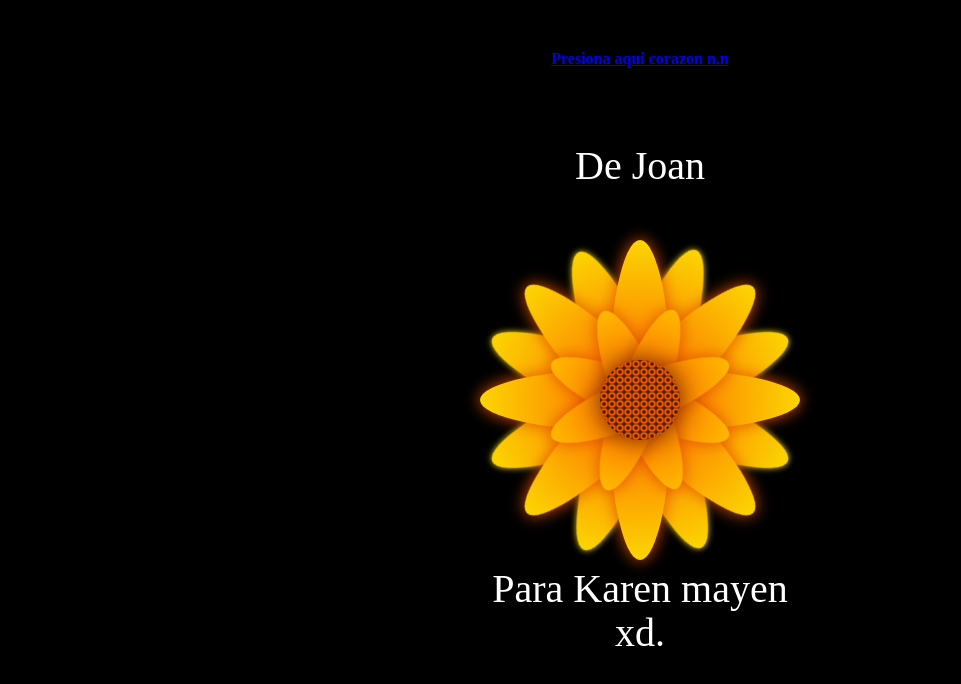
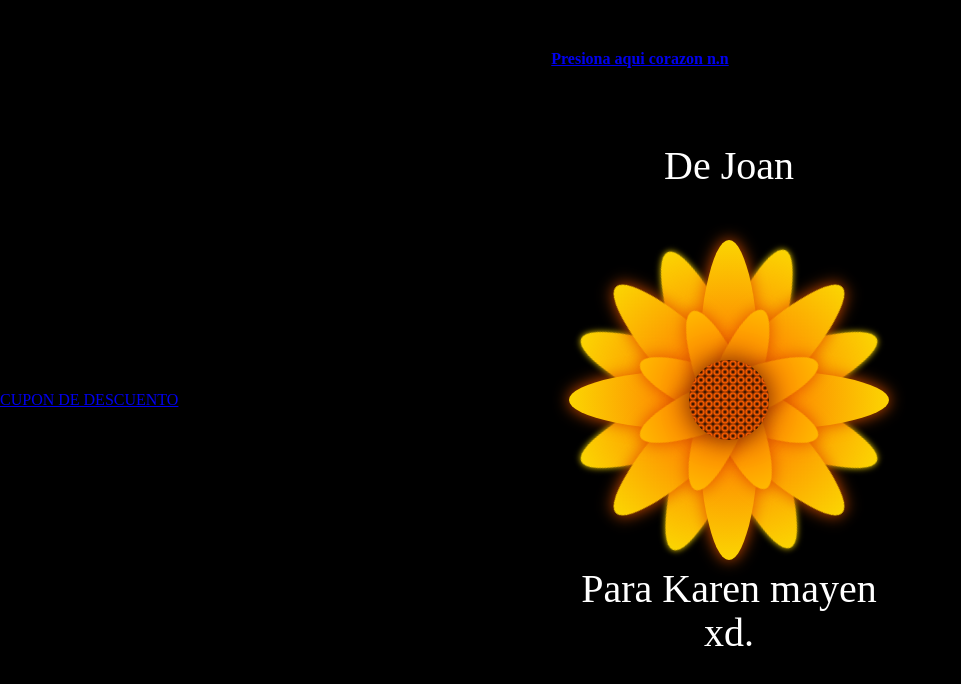
Before and after one commit to HakuUkah/SanVal, a plain HTML site: page index.html in a window 1280 px wide. Shown: the whole page, without its empty margins (0-961 px from the left). Drawn offline with Linux system fonts and the light colour scheme.

Commit message:
actualice link

```diff
--- a/index.html
+++ b/index.html
@@ -21,6 +21,7 @@ h7{
 
 </style>
 <body>
+  <a href="https://hakuukah.github.io/cupon/">CUPON DE DESCUENTO</a>
   <h4>
     <a href="km.html">Presiona aqui corazon n.n</a>
   </h4>
```
